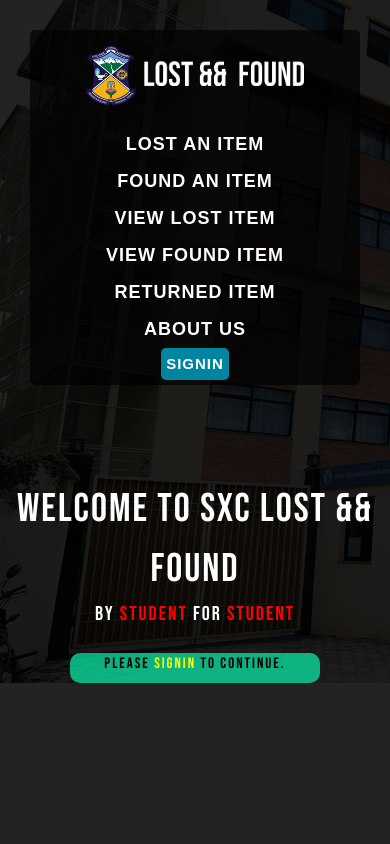
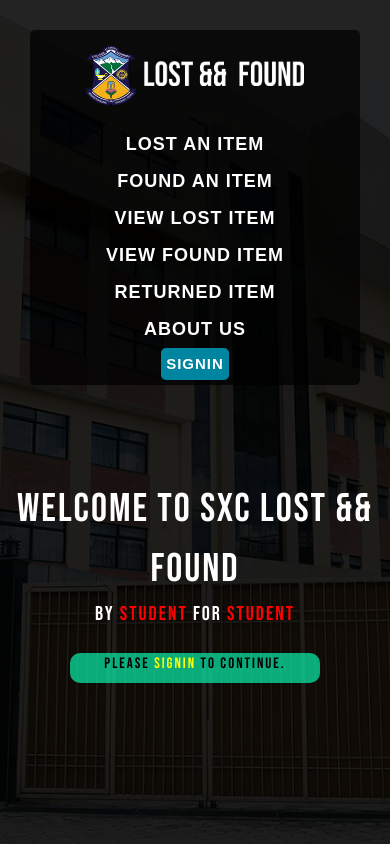
Before and after one commit to SelAshyn/lost_and_found, a Next.js app: page / in a window 390 px wide. Built offline with nearby package versions, Linux system fonts and the light colour scheme; no server answers; a web font is replaced by a local one.

Commit message:
Background Responsiveness

```diff
--- a/app/globals.css
+++ b/app/globals.css
@@ -2,11 +2,43 @@
 @tailwind components;
 @tailwind utilities;
 
-body
-{
+body {
   color: white;
-  background: url(/bg.png), rgba(0, 0, 0, 0.863);
+  min-height: 100vh;
+  position: relative;
+}
+
+body::before {
+  content: '';
+  position: fixed;
+  top: 0;
+  left: 0;
+  width: 100%;
+  height: 100%;
+  background: linear-gradient(rgba(0, 0, 0, 0.863), rgba(0, 0, 0, 0.863)), url(/bg.png);
   background-repeat: no-repeat;
+  background-position: center;
   background-size: cover;
-  background-blend-mode: darken;
+  z-index: -1;
 }
+
+* {
+  margin: 0;
+  padding: 0;
+  box-sizing: border-box;
+}
+
+/* Responsive adjustments */
+@media (max-width: 768px) {
+  body::before {
+    background-size: cover;
+    background-position: center;
+  }
+}
+
+/* Prevent content overflow */
+.content-wrapper {
+  position: relative;
+  min-height: 100vh;
+  overflow-x: hidden;
+}
--- a/app/layout.tsx
+++ b/app/layout.tsx
@@ -3,6 +3,12 @@ import "./globals.css";
 import "bootstrap-icons/font/bootstrap-icons.css";
 import Appbar from "./Appbar/page";
 import { Providers } from "./provider";
+import { Poppins } from 'next/font/google';
+
+const poppins = Poppins({
+  weight: ['400', '500', '600'],
+  subsets: ['latin'],
+});
 
 export const metadata: Metadata = {
   title: {
@@ -13,7 +19,6 @@ export const metadata: Metadata = {
 };
 
 export default function RootLayout({
-
   children,
 }: Readonly<{
   children: React.ReactNode;
@@ -21,13 +26,15 @@ export default function RootLayout({
   return (
     <html lang="en">
       <head>
-      <link rel="icon" href="/sxc.png" sizes="any" />
+        <link rel="icon" href="/sxc.png" sizes="any" />
       </head>
-      <body>
-          <Providers>
-          <Appbar />
-          {children}
-          </Providers>
+      <body className={poppins.className}>
+        <Providers>
+          <div className="content-wrapper">
+            <Appbar />
+            {children}
+          </div>
+        </Providers>
       </body>
     </html>
   );
```
